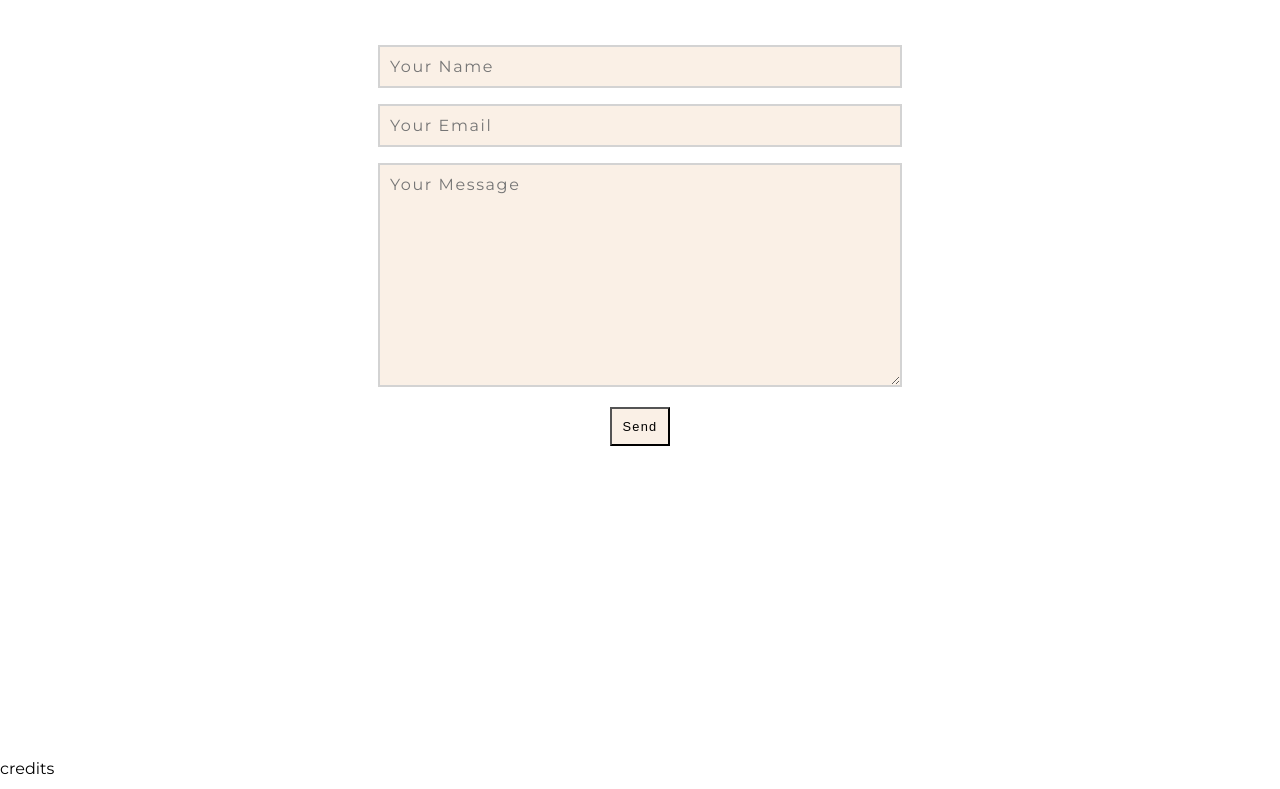
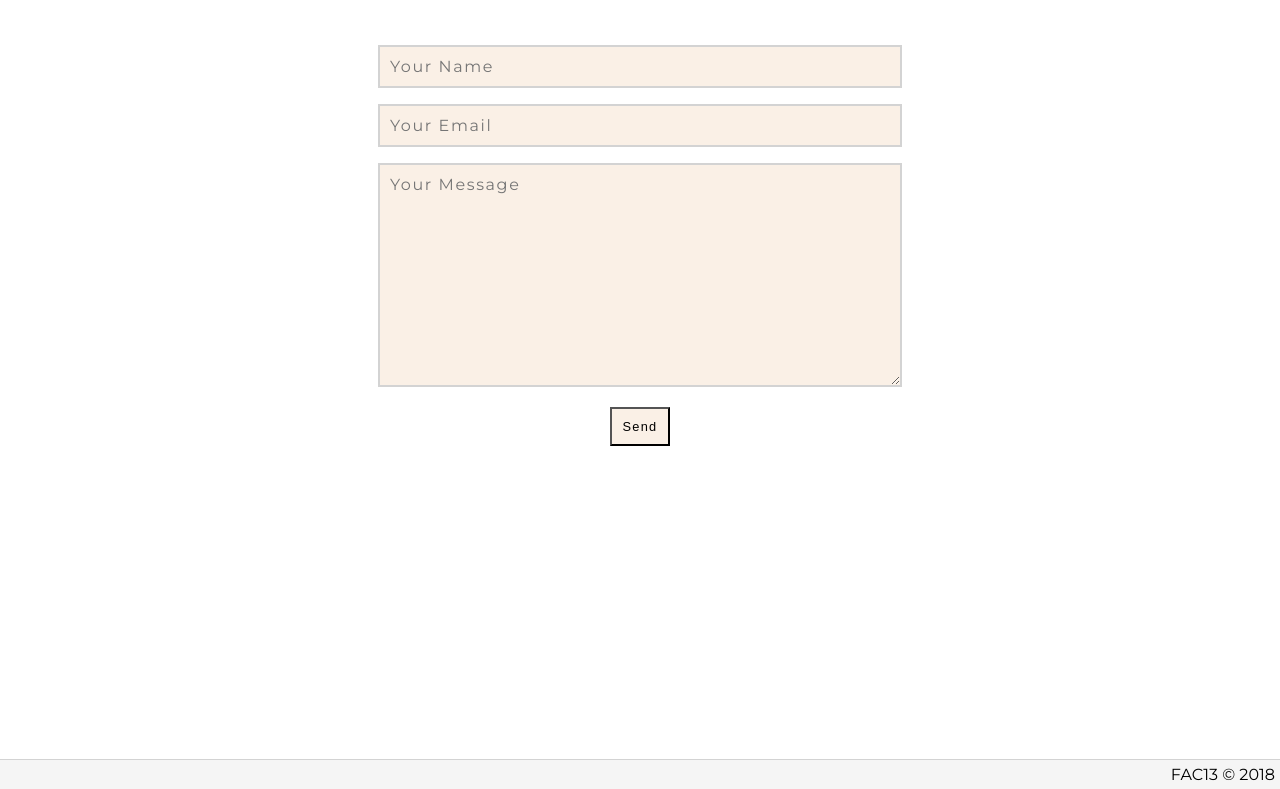
Before and after one commit to fac-13/ab-fac, a plain HTML site: page index.html in a window 1280 px wide. Shown: the part 2986-3775 px from the top of the page. Drawn offline with Linux system fonts and the light colour scheme; a web font is replaced by a local one.

Commit message:
add style to footer

```diff
--- a/index.html
+++ b/index.html
@@ -149,7 +149,7 @@
 
 
     </main>
-    <footer class="credits">credits</footer>
+    <footer class="credits">FAC13 &copy 2018</footer>
 
 </body>
 
--- a/style.css
+++ b/style.css
@@ -259,6 +259,14 @@ background-color: linen;
   margin-right: 1em;
 }
 
+.credits {
+    border-top: 1px solid lightgrey;
+      padding: 5px;
+      background: whitesmoke;
+      display: flex;
+      justify-content: flex-end;
+}
+
 @media screen and (max-width: 1024px) {
     body {
       font-size: 90%;
```
